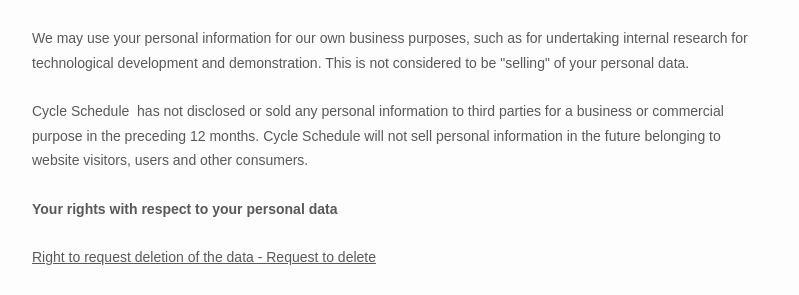
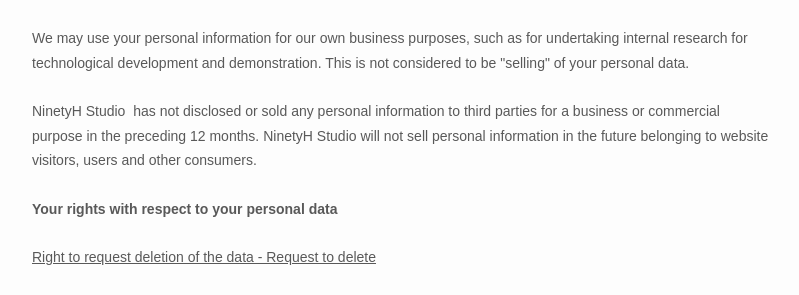
Before and after one commit to ninetyh/ninetyh.github.io, a Jekyll site: the page built from privacy.html, in a window 1280 px wide and 900 px high, scrolled down 7919 px. Shown: the part 157-452 px from the top of the window, without its empty margins (238-1037 px from the left). Built offline with Jekyll 4.4.1, drawn with Linux system fonts in a browser that asks for light colours; some of the changed text lies outside the part shown.

Commit message:
Fixed name

```diff
--- a/privacy.html
+++ b/privacy.html
@@ -68,7 +68,7 @@ icon: /images/on-call-schedule-logo_200x200.png
   <div><br></div>
   <div style="line-height: 1.5;"><span style="color: rgb(127, 127, 127);"><span
         style="color: rgb(89, 89, 89); font-size: 15px;"><span data-custom-class="body_text">Thank you for choosing to
-          be part of our community at <bdt class="question">Cycle Schedule</bdt><span
+          be part of our community at <bdt class="question">NinetyH Studio</bdt><span
             style="color: rgb(89, 89, 89);"><span data-custom-class="body_text">
               <bdt class="block-component"></bdt>
             </span></span> ("<span style="color: rgb(89, 89, 89);"><span data-custom-class="body_text">
@@ -1787,12 +1787,12 @@ icon: /images/on-call-schedule-logo_200x200.png
                                       style="font-size: 15px; color: rgb(89, 89, 89);"><span
                                         style="font-size: 15px; color: rgb(89, 89, 89);"><span
                                           data-custom-class="body_text">
-                                          <bdt class="question">Cycle Schedule</bdt>
+                                          <bdt class="question">NinetyH Studio</bdt>
                                         </span><span data-custom-class="body_text"> has not disclosed or sold any
                                           personal information to third parties for a business or commercial purpose in
                                           the preceding 12 months. <span style="color: rgb(89, 89, 89);"><span
                                               style="color: rgb(89, 89, 89);"><span data-custom-class="body_text">
-                                                <bdt class="question">Cycle Schedule</bdt>
+                                                <bdt class="question">NinetyH Studio</bdt>
                                               </span></span></span> will not sell personal information in the future
                                           belonging to website visitors, users and other consumers.<span
                                             style="color: rgb(89, 89, 89);"><span data-custom-class="body_text"><span
@@ -2313,7 +2313,7 @@ icon: /images/on-call-schedule-logo_200x200.png
                                           data-custom-class="body_text"><span style="font-size: 15px;"><span
                                               style="color: rgb(89, 89, 89);"><span
                                                 style="color: rgb(89, 89, 89);"><span data-custom-class="body_text">
-                                                  <bdt class="question">Cycle Schedule</bdt>
+                                                  <bdt class="question">NinetyH Studio</bdt>
                                                 </span></span></span></span></span><span
                                           data-custom-class="body_text"><span style="color: rgb(89, 89, 89);"><span
                                               data-custom-class="body_text">
```
